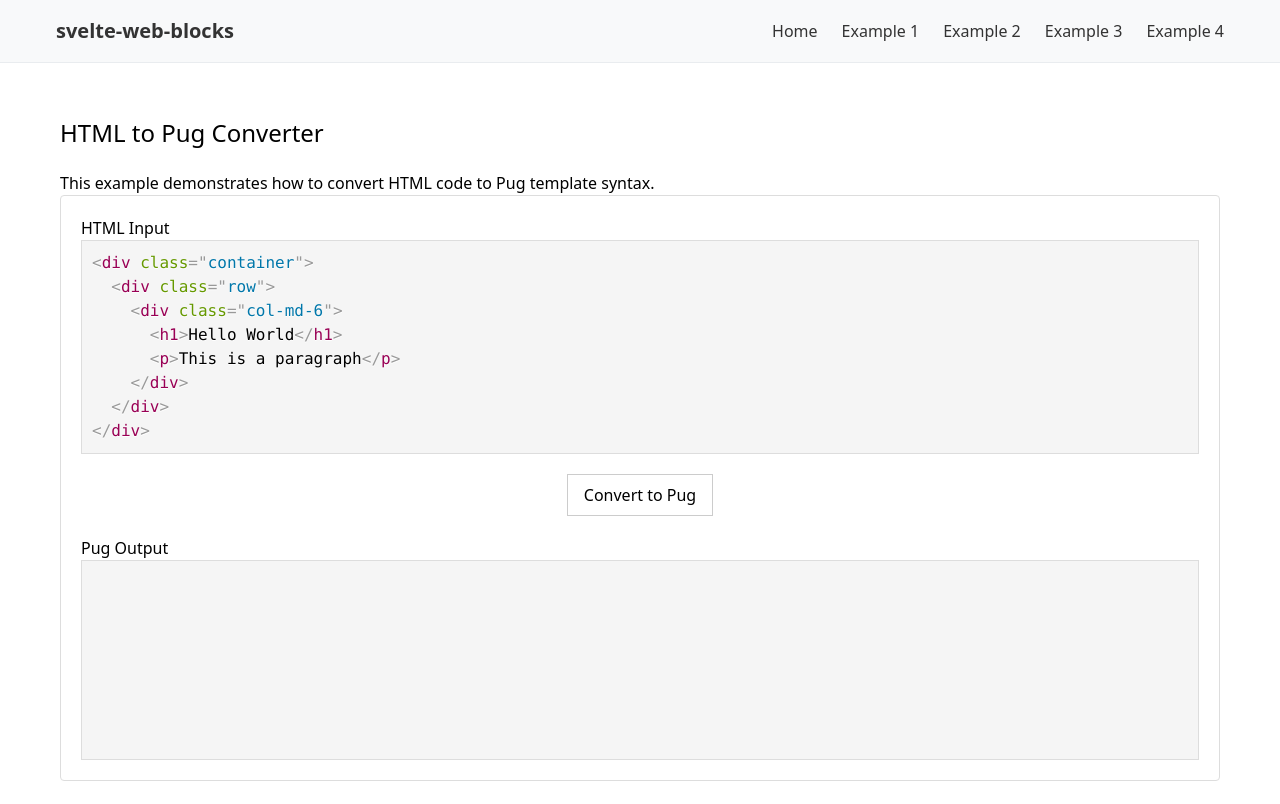
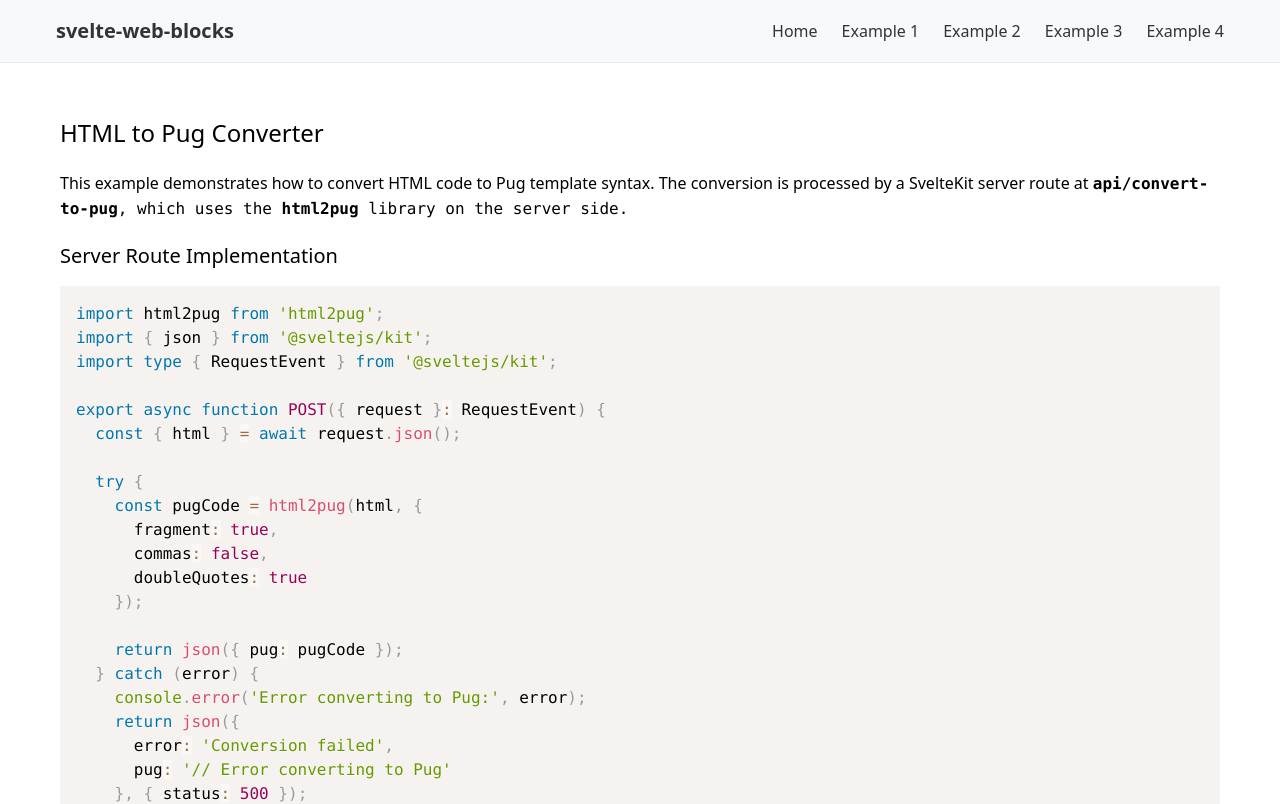
Before and after one commit to edu-matthew-pham/svelte-web-blocks, a SvelteKit app: page /example4 in a window 1280 px wide. Shown: the top 804 px of the page. Built offline with nearby package versions, Linux system fonts and the light colour scheme.

Commit message:
Updated example 4 with server route code

```diff
--- a/src/routes/example4/+page.svelte
+++ b/src/routes/example4/+page.svelte
@@ -1,11 +1,40 @@
 <script lang="ts">
     import HtmlToPug from '$lib/examples/HtmlToPug.svelte';
     import 'prismjs/themes/prism.css';
+    import { onMount } from 'svelte';
+    import Prism from 'prismjs';
+    import 'prismjs/components/prism-typescript';
+
+    let serverCode = '';
+
+    onMount(async () => {
+        try {
+            const response = await fetch('/code-samples/convert-to-pug.ts');
+            serverCode = await response.text();
+
+            // Trigger Prism to highlight the code after it's loaded
+            setTimeout(() => {
+                Prism.highlightAll();
+            }, 0);
+        } catch (error) {
+            console.error('Failed to load code sample:', error);
+            serverCode = '// Error loading code sample';
+        }
+    });
 </script>
 
 <div class="container">
     <h1>HTML to Pug Converter</h1>
-    <p>This example demonstrates how to convert HTML code to Pug template syntax.</p>
+    <p>
+        This example demonstrates how to convert HTML code to Pug template syntax.
+        The conversion is processed by a SvelteKit server route at <code><strong>api/convert-to-pug</strong><code>,
+        which uses the <code><strong>html2pug</strong></code> library on the server side.
+    </p>
+
+    <div class="implementation-details">
+        <h2>Server Route Implementation</h2>
+        <pre class="language-typescript"><code>{serverCode}</code></pre>
+    </div>
 
     <div class="converter-container">
         <HtmlToPug />
@@ -24,6 +53,12 @@
         font-size: 24px;
     }
 
+    h2 {
+        margin-top: 20px;
+        margin-bottom: 15px;
+        font-size: 20px;
+    }
+
     .converter-container {
         border: 1px solid #ddd;
         border-radius: 4px;
--- /dev/null
+++ b/static/code-samples/convert-to-pug.ts
@@ -0,0 +1,23 @@
+import html2pug from 'html2pug';
+import { json } from '@sveltejs/kit';
+import type { RequestEvent } from '@sveltejs/kit';
+
+export async function POST({ request }: RequestEvent) {
+  const { html } = await request.json();
+
+  try {
+    const pugCode = html2pug(html, {
+      fragment: true,
+      commas: false,
+      doubleQuotes: true
+    });
+
+    return json({ pug: pugCode });
+  } catch (error) {
+    console.error('Error converting to Pug:', error);
+    return json({
+      error: 'Conversion failed',
+      pug: '// Error converting to Pug'
+    }, { status: 500 });
+  }
+}
```
